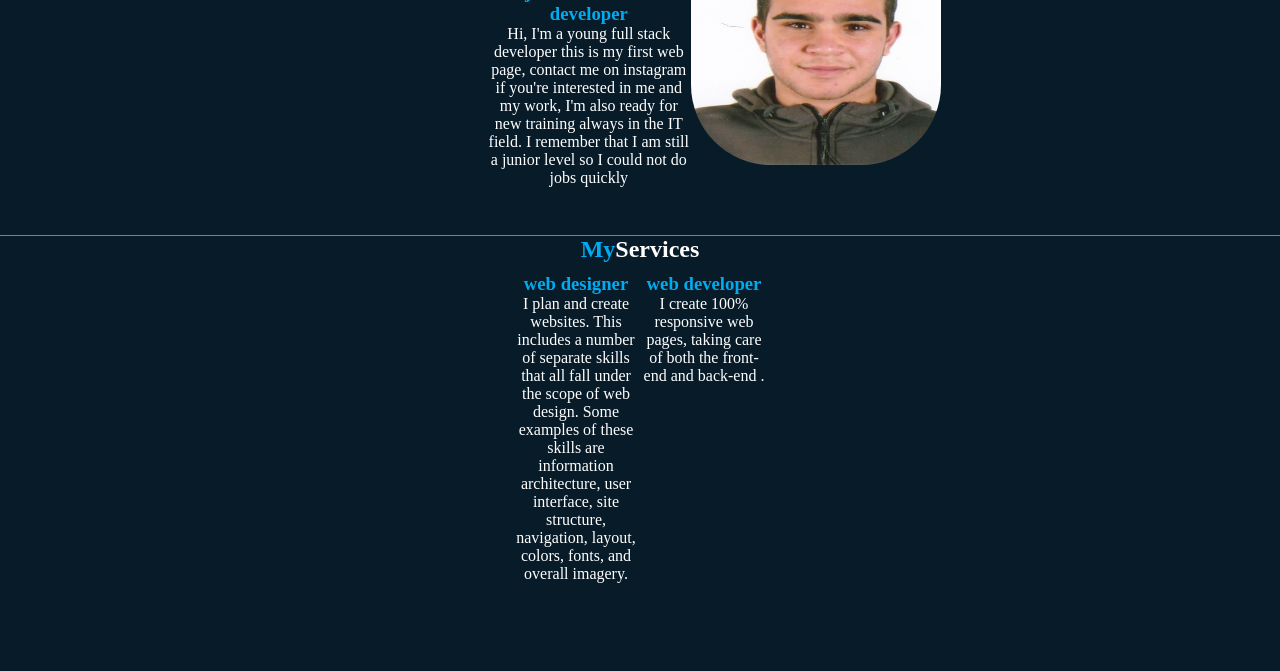
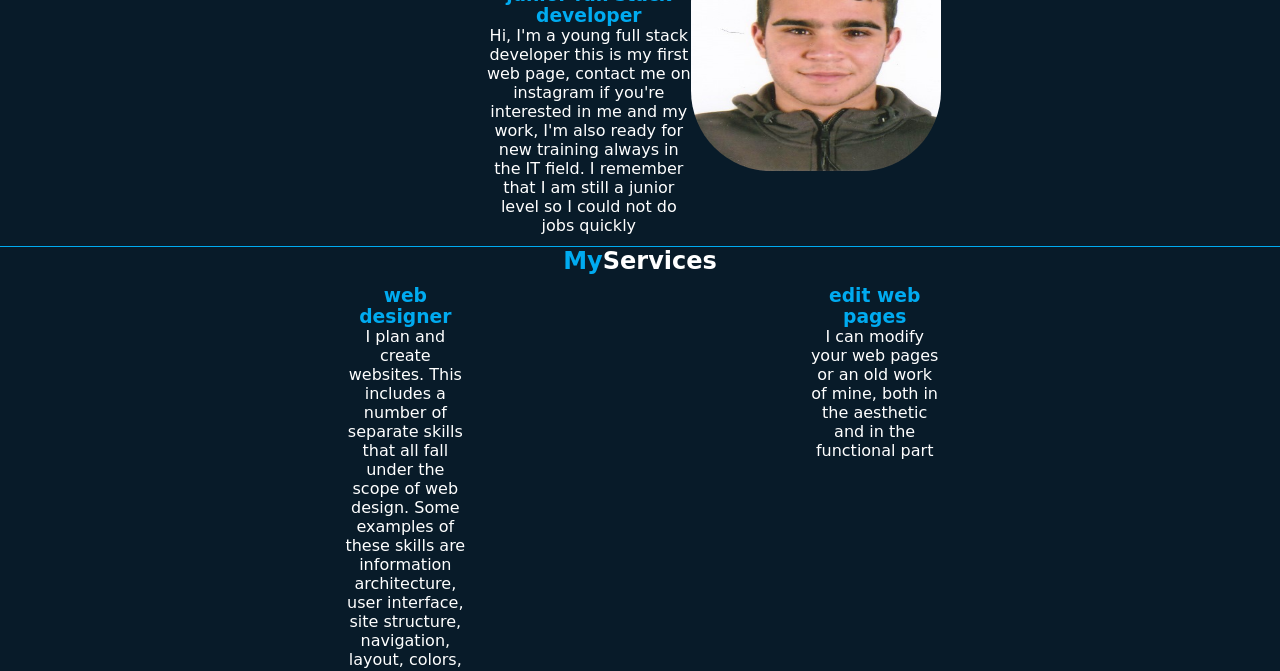
Before and after one commit to Giosue1dev/portfolio, a plain HTML site: page index.html in a window 1280 px wide. Shown: the part 208-879 px from the top of the page. Drawn offline with Linux system fonts and the light colour scheme.

Commit message:
cambio font+modifiche estetiche

```diff
--- a/css/style.css
+++ b/css/style.css
@@ -1,6 +1,7 @@
 *{
     margin: 0;
     padding: 0;
+    font-family: cursive;
 }
 body{
     max-width: 10000px;
@@ -134,6 +135,7 @@ header .menu-btn:checked ~ .menu-icon .nav-icon::after{
     text-align: center;
     justify-content: center;
     width: 100%;
+    justify-content: space-evenly;
 }
 .main-text{
     width: 10%;
@@ -143,7 +145,6 @@ header .menu-btn:checked ~ .menu-icon .nav-icon::after{
 
 .main-text p{
     color: white;
-
 }
 .main-text h3{
     color: #00abf0;
--- a/index.html
+++ b/index.html
@@ -46,8 +46,8 @@
            </div>
             <div class="main-text">
 
-            <div class="titolo"> <h3>web developer</h3>
-            <p>I create 100% responsive web pages, taking care of both the front-end and back-end                .</p>
+            <div class="titolo"> <h3> edit web pages</h3>
+            <p>I can modify your web pages or an old work of mine, both in the aesthetic and in the functional part</p>
             </div>
            </div>
            </div>
```
